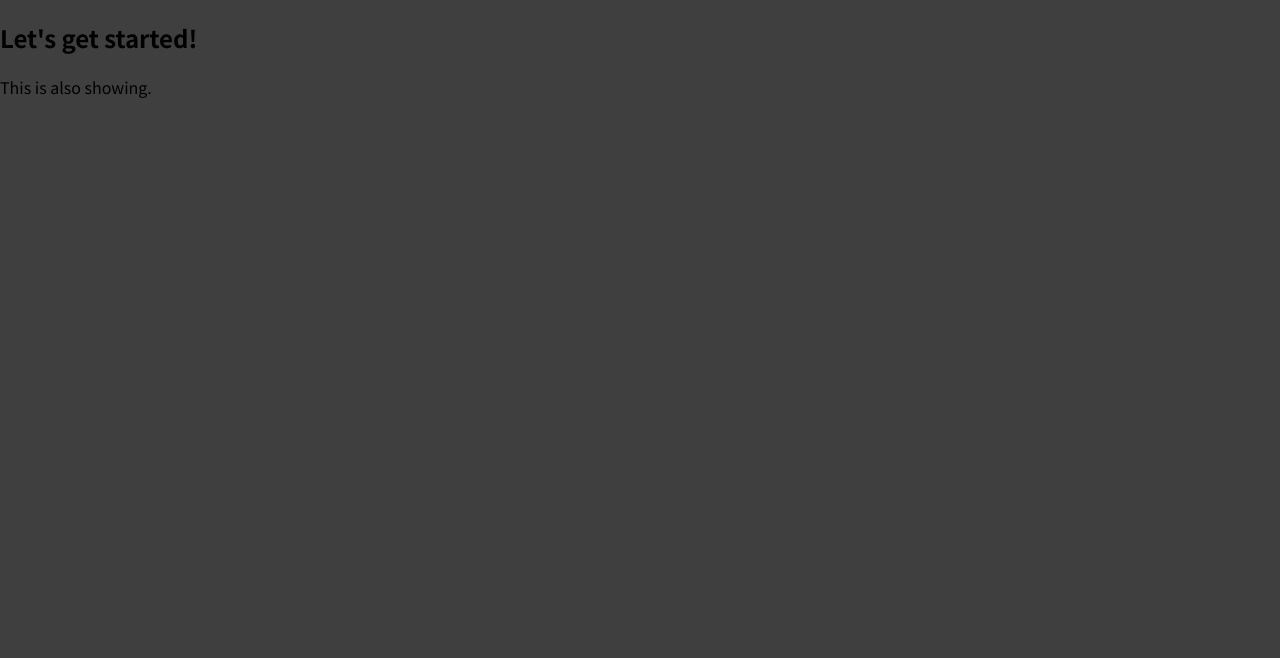
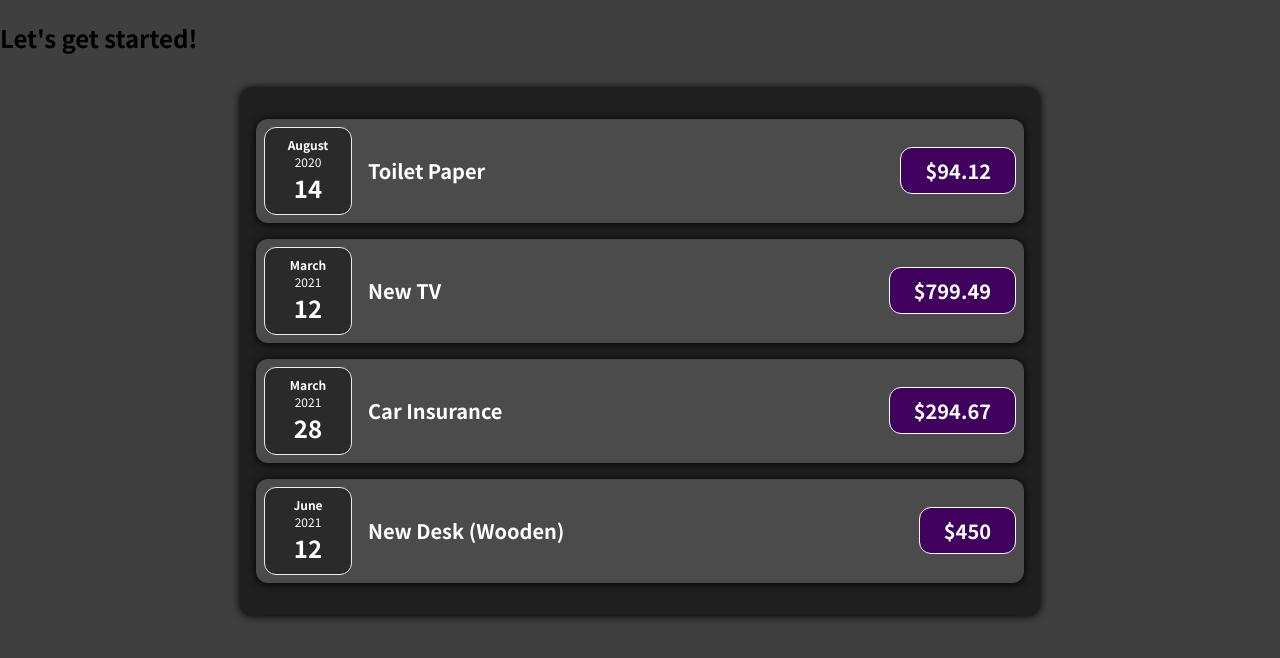
Before and after one commit to sticktyiss/react-CG, a React (Create React App) app: page / in a window 1280 px wide. Shown: the top 658 px of the page. Built offline with nearby package versions, Linux system fonts and the light colour scheme.

Commit message:
Added components

```diff
--- a/src/App.js
+++ b/src/App.js
@@ -1,8 +1,31 @@
-function App() {
+import Expenses from "./components/Expenses";
+
+const App = () => {
+  const expenses = [
+    {
+      id: "e1",
+      title: "Toilet Paper",
+      amount: 94.12,
+      date: new Date(2020, 7, 14),
+    },
+    { id: "e2", title: "New TV", amount: 799.49, date: new Date(2021, 2, 12) },
+    {
+      id: "e3",
+      title: "Car Insurance",
+      amount: 294.67,
+      date: new Date(2021, 2, 28),
+    },
+    {
+      id: "e4",
+      title: "New Desk (Wooden)",
+      amount: 450,
+      date: new Date(2021, 5, 12),
+    },
+  ];
   return (
     <div>
       <h2>Let's get started!</h2>
-      <p>This is also showing.</p>
+      <Expenses items={expenses}/>
     </div>
   );
 }
--- /dev/null
+++ b/src/components/Card.css
@@ -0,0 +1,4 @@
+.card {
+  border-radius: 12px;
+  box-shadow: 0 1px 8px black;
+}
--- /dev/null
+++ b/src/components/Card.jsx
@@ -0,0 +1,8 @@
+import './Card.css';
+
+const Card = (props) => {
+  const classes = 'card ' + props.className
+  return <div className={classes}>{props.children}</div>
+}
+
+export default Card;
--- /dev/null
+++ b/src/components/ExpenseDate.css
@@ -0,0 +1,23 @@
+.expense-date {
+  display: flex;
+  flex-direction: column;
+  width: 5.5rem;
+  height: 5.5rem;
+  border: 1px solid #ececec;
+  background-color: #2a2a2a;
+  color: white;
+  border-radius: 12px;
+  align-items: center;
+  justify-content: center;
+  }
+  .expense-date__month {
+  font-size: 0.75rem;
+  font-weight: bold;
+  }
+  .expense-date__year {
+  font-size: 0.75rem;
+  }
+  .expense-date__day {
+  font-size: 1.5rem;
+  font-weight: bold;
+  }
--- /dev/null
+++ b/src/components/ExpenseDate.jsx
@@ -0,0 +1,17 @@
+import './ExpenseDate.css'
+
+const ExpenseDate = (props) => {
+  const month = props.date.toLocaleString("en-US", { month: "long" });
+  const day = props.date.toLocaleString("en-US", { day: "2-digit" });
+  const year = props.date.getFullYear();
+
+  return (
+    <div className='expense-date'>
+      <div className='expense-date__month'>{month}</div>
+      <div className='expense-date__year'>{year}</div>
+      <div className='expense-date__day'>{day}</div>
+    </div>
+  );
+};
+
+export default ExpenseDate;
--- /dev/null
+++ b/src/components/ExpenseItem.css
@@ -0,0 +1,54 @@
+.expense-item {
+  display: flex;
+  justify-content: space-between;
+  align-items: center;
+  padding: 0.5rem;
+  margin: 1rem 0;
+  background-color: #4b4b4b;
+}
+
+.expense-item__description {
+  display: flex;
+  flex-direction: column;
+  gap: 1rem;
+  align-items: flex-end;
+  flex-flow: column-reverse;
+  justify-content: flex-start;
+  flex: 1;
+}
+
+.expense-item h2 {
+  color: #3a3a3a;
+  font-size: 1rem;
+  flex: 1;
+  margin: 0 1rem;
+  color: white;
+}
+
+.expense-item__price {
+  font-size: 1rem;
+  font-weight: bold;
+  color: white;
+  background-color: #40005d;
+  border: 1px solid white;
+  padding: 0.5rem;
+  border-radius: 12px;
+}
+
+@media (min-width: 580px) {
+  .expense-item__description {
+    flex-direction: row;
+    align-items: center;
+    justify-content: flex-start;
+    flex: 1;
+  }
+
+  .expense-item__description h2 {
+    font-size: 1.25rem;
+  }
+
+  .expense-item__price {
+    font-size: 1.25rem;
+    padding: 0.5rem 1.5rem;
+  }
+}
--- /dev/null
+++ b/src/components/ExpenseItem.jsx
@@ -0,0 +1,17 @@
+import ExpenseDate from './ExpenseDate';
+import Card from './Card';
+import './ExpenseItem.css';
+
+const ExpenseItem = (props) => {
+  return (
+    <Card className='expense-item'>
+      <ExpenseDate date={props.date}/>
+      <div className='expense-item__description'>
+        <h2>{props.title}</h2>
+        <div className='expense-item__price'>${props.amount}</div>
+      </div>
+    </Card>
+  );
+}
+
+export default ExpenseItem;
--- /dev/null
+++ b/src/components/Expenses.css
@@ -0,0 +1,7 @@
+.expenses {
+  padding: 1rem;
+  background-color: rgb(31, 31, 31);
+  margin: 2rem auto;
+  width: 50rem;
+  max-width: 95%;
+}
--- /dev/null
+++ b/src/components/Expenses.jsx
@@ -0,0 +1,32 @@
+import ExpenseItem from './ExpenseItem';
+import Card from './Card';
+import './Expenses.css';
+
+function Expenses(props) {
+  return (
+    <Card className="expenses">
+      <ExpenseItem
+        title={props.items[0].title}
+        amount={props.items[0].amount}
+        date={props.items[0].date}
+      />
+      <ExpenseItem
+        title={props.items[1].title}
+        amount={props.items[1].amount}
+        date={props.items[1].date}
+      />
+      <ExpenseItem
+        title={props.items[2].title}
+        amount={props.items[2].amount}
+        date={props.items[2].date}
+      />
+      <ExpenseItem
+        title={props.items[3].title}
+        amount={props.items[3].amount}
+        date={props.items[3].date}
+      />
+    </Card>
+  );
+}
+
+export default Expenses;
```
